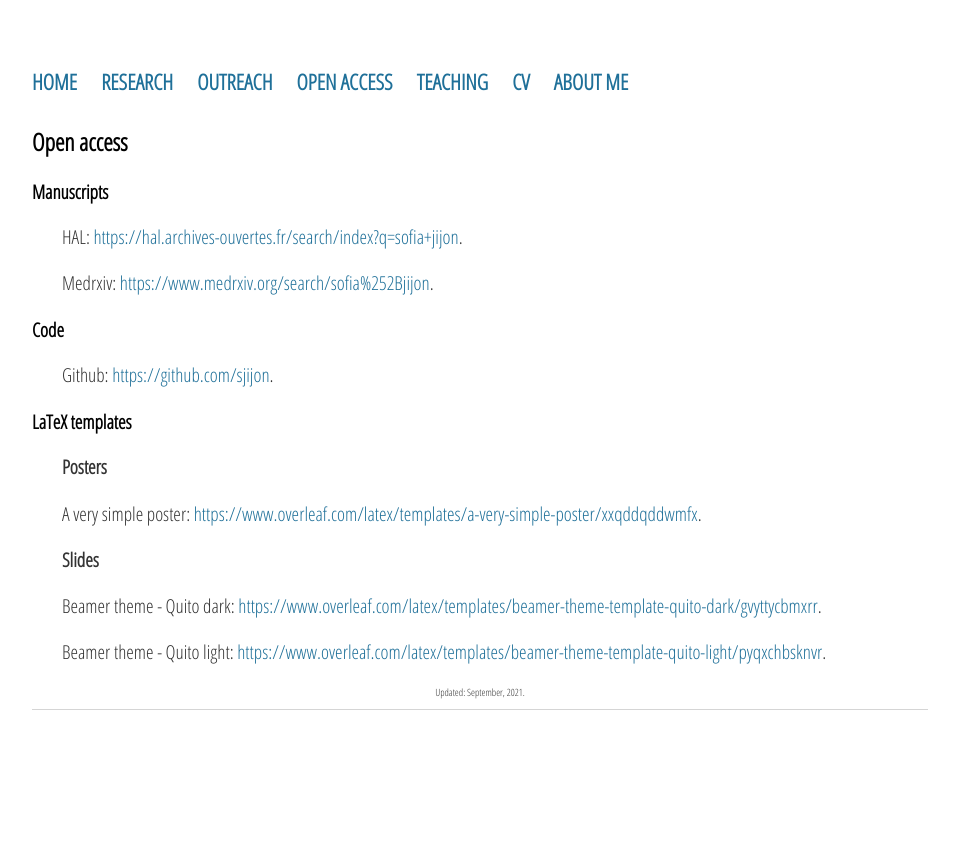
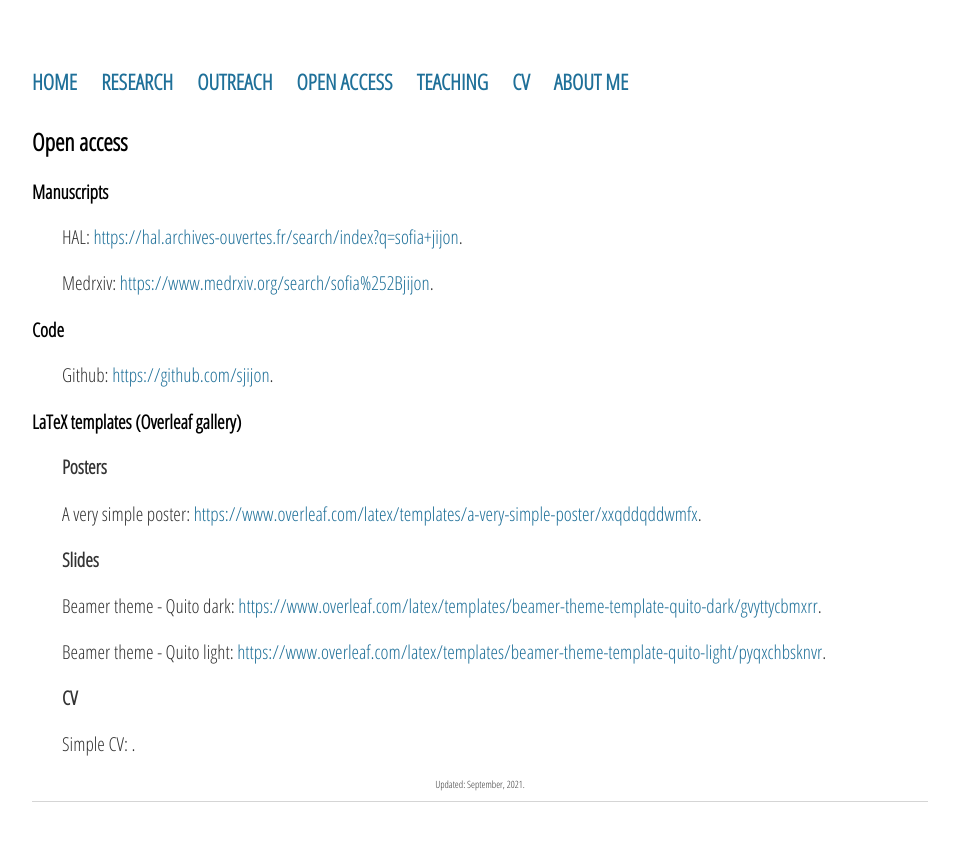
Before and after one commit to sjijon/sjijon.github.io, a Jekyll site: the page built from openaccess.html, in a window 1280 px wide. Shown: the top 841 px of the page, without its empty margins (160-1119 px from the left). Built offline with Jekyll 4.4.1, drawn with Linux system fonts in a browser that asks for light colours; nearby versions of some CDN libraries.

Commit message:
Add reference

```diff
--- a/openaccess.html
+++ b/openaccess.html
@@ -25,7 +25,7 @@ title: Open access
 	</p>
 
 
-	<h3>LaTeX templates</h3>
+	<h3>LaTeX templates (Overleaf gallery)</h3>
 	<p style="padding-left:30px;">
 		<strong>Posters</strong>
 	</p>
@@ -49,6 +49,14 @@ title: Open access
 		target="_blank">https://www.overleaf.com/latex/templates/beamer-theme-template-quito-light/pyqxchbsknvr</a>.
 	</p>
 
+	<p style="padding-left:30px;">
+		<strong>CV</strong>
+	</p>
+	<p style="padding-left:30px;">
+		Simple CV:
+		<a href=" "
+		target="_blank"></a>.
+	</p>
 
 
 	<p style="font-size:10px;text-align:center;">
--- a/outreach.html
+++ b/outreach.html
@@ -9,7 +9,7 @@ title: Publications
 		<strong>2019 </strong>Jijón, S., Molina, J.-M., Costagliola, D., Supervie, V.,
 		and Breban, R. Can HIV epidemics be eliminated through voluntary participation
 		to PrEP rollouts?. EACS 2019 (Basel, Switzerland), November 6-9, 2019.
-		Abstract in EACS 2019 - Abstract book. <em>HIV Medicine</em>, 20(S9):35.
+		Abstract at: EACS 2019 - Abstract book. <em>HIV Medicine</em>, 20(S9):35.
 		DOI: <a href="https://onlinelibrary.wiley.com/doi/10.1111/hiv.12814"
 		target="_blank">10.1111/ hiv.12814</a>.
 	</p>
@@ -40,7 +40,8 @@ title: Publications
 		<em> Risk of incident SARS-CoV-2 infection among healthcare workers residing
 			in Egyptian quarantine hospitals.</em> ICPIC  -  6th International Conference
 			on Prevention and Infection Control (Geneva, Switzerland).
-			[Selected as part of the commented posters.]}
+			[Selected as part of the Guided poster tour.]
+			Abstract available at: Abstracts from the 6th international conference on prevention & infection control (ICPIC 2021). Antimicrob Resist Infect Control 10, 130 (2021). DOI<a href="https://doi.org/10.1186/s13756-021-00974-z">10.1186/s13756-021-00974-z</a>
 </p>
 
 
```
